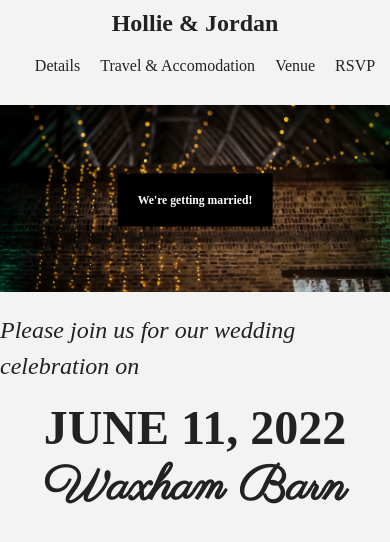
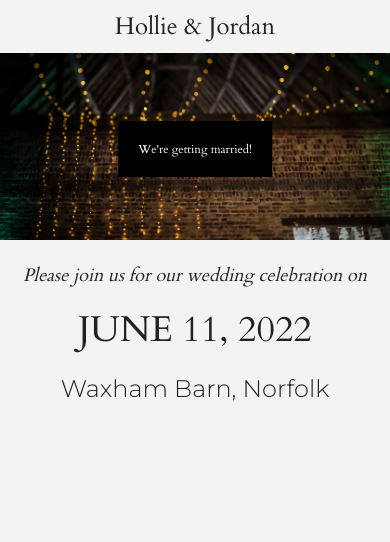
Before and after one commit to JordWyatt/wedding-site, a Gatsby site: page / in a window 390 px wide. Built offline with nearby package versions, Linux system fonts and the light colour scheme; Gatsby itself is replaced by a stand-in of ours; a web font is replaced by a local one.

Commit message:
Remove non-save-the-date pages.

```diff
--- a/src/components/Layout.js
+++ b/src/components/Layout.js
@@ -9,7 +9,7 @@ export default function Layout({ children }) {
       <Link className="header" to="/">
         <h2>Hollie & Jordan</h2>
       </Link>
-      <Navbar />
+      {/* <Navbar /> */}
       <div className="content">{children}</div>
     </div>
   )
--- a/src/pages/index.js
+++ b/src/pages/index.js
@@ -6,6 +6,7 @@ import {
   imageWrapper,
   image,
   date,
+  venue,
 } from "../styles/home.module.css"
 
 export default function Home() {
@@ -18,7 +19,7 @@ export default function Home() {
         </div>
         <p>Please join us for our wedding celebration on</p>
         <h1 className={date}>June 11, 2022</h1>
-        <h2>Waxham Barn</h2>
+        <h2 className={venue}>Waxham Barn, Norfolk</h2>
       </div>
     </Layout>
   )
--- a/src/pages/venue.js
+++ b/src/pages/venue.js
@@ -5,7 +5,7 @@ export default function Venue() {
     <Layout>
       <h1>Venue</h1>
       <p>The ceremony and reception will be held at Waxham Barn:</p>
-      <p>Waxham Great Barn, Coast Road, Waxham, Norfolk, NR12 0DZ</p>
+      <i>Waxham Great Barn, Coast Road, Waxham, Norfolk, NR12 0DZ</i>
       <p>
         Directions to the venue can be found on{" "}
         <a href="https://goo.gl/maps/MGSQoTf3ywewanKh9">Google Maps</a>
--- a/src/styles/global.css
+++ b/src/styles/global.css
@@ -1,10 +1,10 @@
-@import url("https://fonts.googleapis.com/css2?family=BioRhyme:wght@300;400;500;700&display=swap");
-@import url("https://fonts.googleapis.com/css2?family=Parisienne:wght@300;400;500;700&display=swap");
+@import url("https://fonts.googleapis.com/css2?family=Cardo:wght@300;400;500;700&display=swap");
+@import url("https://fonts.googleapis.com/css2?family=Montserrat:wght@300;400;500;700&display=swap");
 
 * {
   margin: 0;
   padding: 0;
-  font-family: "BioRhyme";
+  font-family: "Cardo";
   color: #222;
 }
 html,
@@ -17,6 +17,7 @@ body {
 p {
   margin: 16px auto;
   line-height: 1.5em;
+  font-size: 24px;
 }
 
 hr {
@@ -62,3 +63,29 @@ nav a:hover {
 .content {
   padding: 10px 0px;
 }
+
+h1 {
+  font-size: 48px;
+  font-weight: 400;
+}
+
+h2 {
+  font-weight: 100;
+  font-size: 36px;
+}
+
+@media all and (min-width: 100px) and (max-width: 480px) {
+  p {
+    font-size: 18px;
+  }
+
+  h1 {
+    font-size: 36px;
+    font-weight: 400;
+  }
+
+  h2 {
+    font-weight: 100;
+    font-size: 24px;
+  }
+}
--- a/src/styles/home.module.css
+++ b/src/styles/home.module.css
@@ -19,7 +19,7 @@
 }
 
 .home h2 {
-  font-family: "Parisienne";
+  font-family: "Montserrat";
 }
 
 .home img {
@@ -27,15 +27,10 @@
   height: auto;
 }
 
-.home p {
-  font-size: 24px;
-}
-
-.home h1,
-.home h2 {
-  font-size: 48px;
-}
-
 .date {
   text-transform: uppercase;
 }
+
+.venue {
+  padding: 20px 0px;
+}
```
